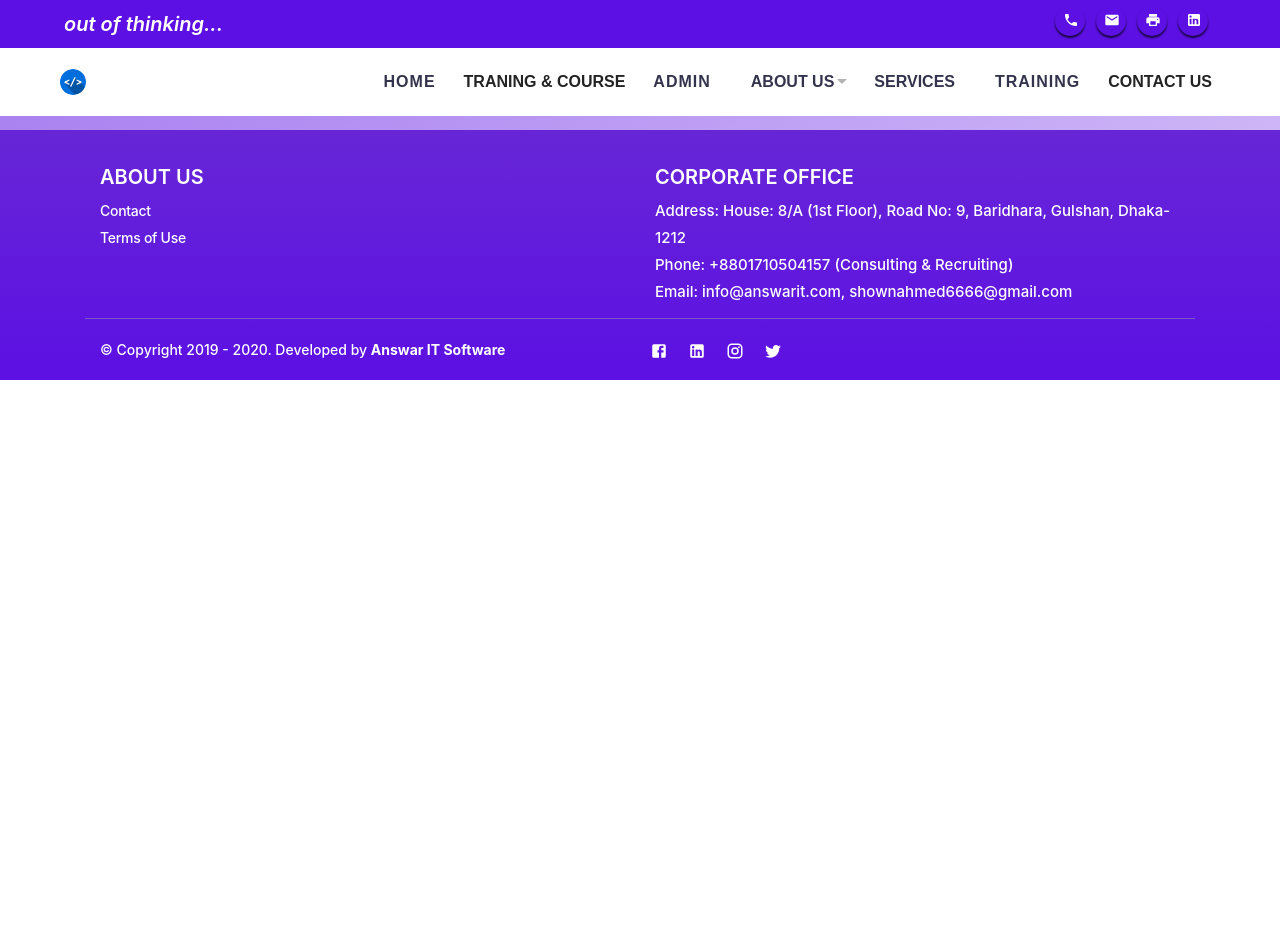
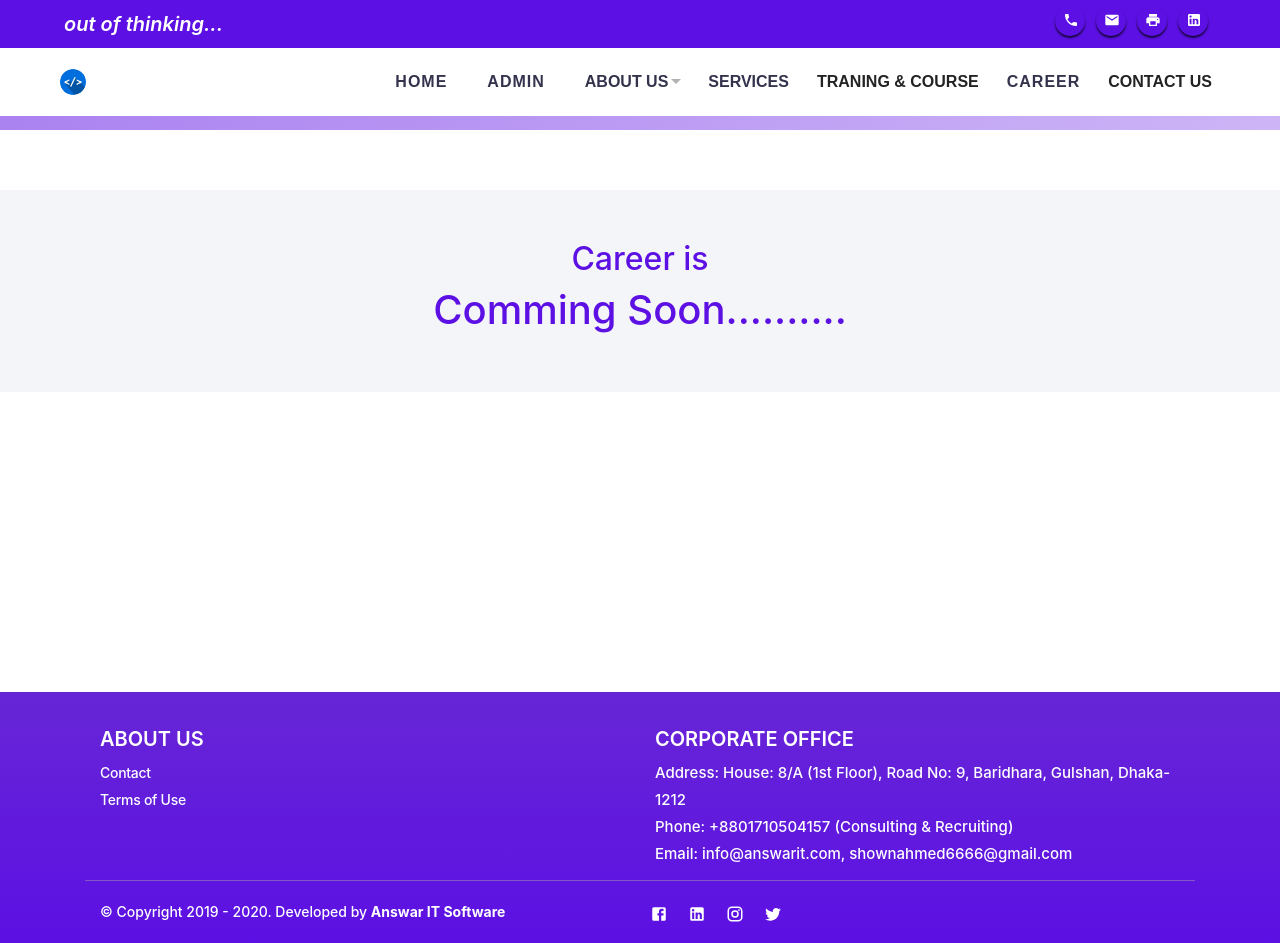
Before and after one commit to CrazyPythonLover1/AnswarIT-React.js-FrontEnd, a React (Create React App) app: page /career in a window 1280 px wide. Before the commit the page ends 800 px from the top, so only its background shows below. Built offline with nearby package versions, Linux system fonts and the light colour scheme.

Commit message:
route and comming soon modified

```diff
--- a/src/App.js
+++ b/src/App.js
@@ -20,6 +20,7 @@ import BusinessProcessAssurance from "./components/Services/BusinessProcessAssur
 import BpoKpo from "./components/Services/BpoKpo/BpoKpo";
 import WhyAnswarIT from "./components/Services/WhyAnswarIT/WhyAnswarIT";
 import Course from "./components/TrainingCourse/Course";
+import CommingSoon from "./components/CommingSoon/CommingSoon";
 
 function App() {
   return (
@@ -70,8 +71,17 @@ function App() {
               <Admin />
             </Route>
 
-            <Route path="/course">
+            <Route path="/training-&-course">
+              <CommingSoon title="Software Development Course is" />
               <Course />
+            </Route>
+
+            {/* <Route exact path="/training">
+              <CommingSoon title="Software Development Course is"/>
+            </Route> */}
+
+            <Route exact path="/career">
+              <CommingSoon title="Career is" />
             </Route>
 
             <Route path="/terms-of-use">
--- a/src/components/Training/Training.js
+++ b/src/components/CommingSoon/CommingSoon.js
@@ -1,12 +1,12 @@
 import React from 'react';
 
-const Training = () => {
+const CommingSoon = ({title}) => {
     return (
         <div style={{margin:"auto", textAlign:"center", marginTop:"60px", marginBottom:"300px", padding:"50px", color: "#5c10e3", fontWeight:"bold"}}>
-            <h2> Software Development Course is</h2>
+            <h2> {title} </h2>
             <h1> Comming Soon..........</h1>
         </div>
     );
 };
 
-export default Training;
+export default CommingSoon;
--- a/src/components/Shared/Navbar/Navbar.js
+++ b/src/components/Shared/Navbar/Navbar.js
@@ -59,16 +59,7 @@ const Navbar = () => {
               </NavLink>
             </li>
 
-            <li class="nav-item">
-              <NavLink
-                class="nav-link "
-                to="/course"
-                style={{ color: "#232323" }}
-              >
-                {" "}
-                Traning & Course{" "}
-              </NavLink>
-            </li>
+
 
             <li class="nav-item">
               <NavLink
@@ -149,13 +140,33 @@ const Navbar = () => {
                 </li>
               </ul>
             </li>
-            <li class="nav-item">
+            {/* <li class="nav-item">
               <NavLink
                 class="nav-link "
                 to="/training"
                 style={{ color: "#33334d", fontWeight: "500px", letterSpacing:"1px", padding: "0px 20px" }}
               >
                 TRAINING
+              </NavLink>
+            </li> */}
+
+            <li class="nav-item">
+              <NavLink
+                class="nav-link "
+                to="/training-&-course"
+                style={{ color: "#232323" }}
+              >
+                {" "}
+                Traning & Course{" "}
+              </NavLink>
+            </li>
+            <li class="nav-item">
+              <NavLink
+                class="nav-link "
+                to="/career"
+                style={{ color: "#33334d", fontWeight: "500px", letterSpacing:"1px", padding: "0px 20px" }}
+              >
+                CAREER
               </NavLink>
             </li>
             <li class="nav-item">
```
